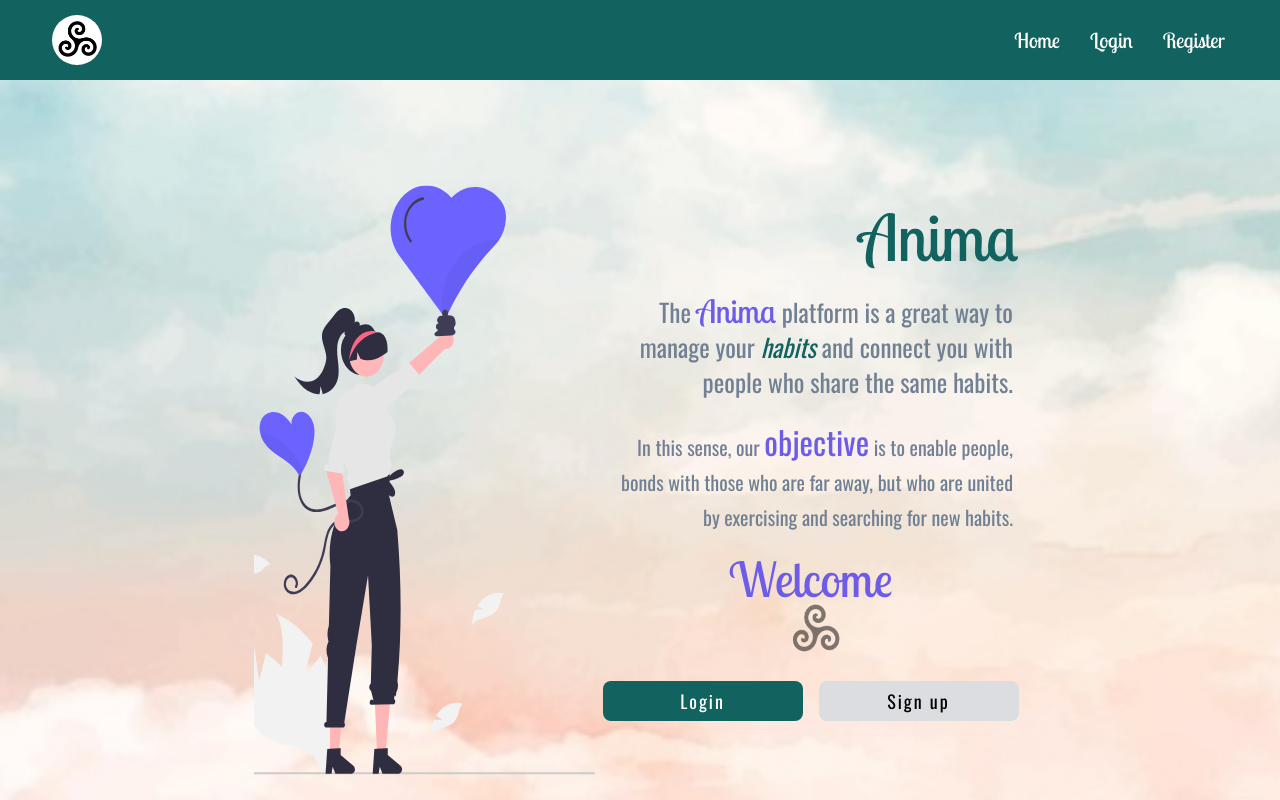
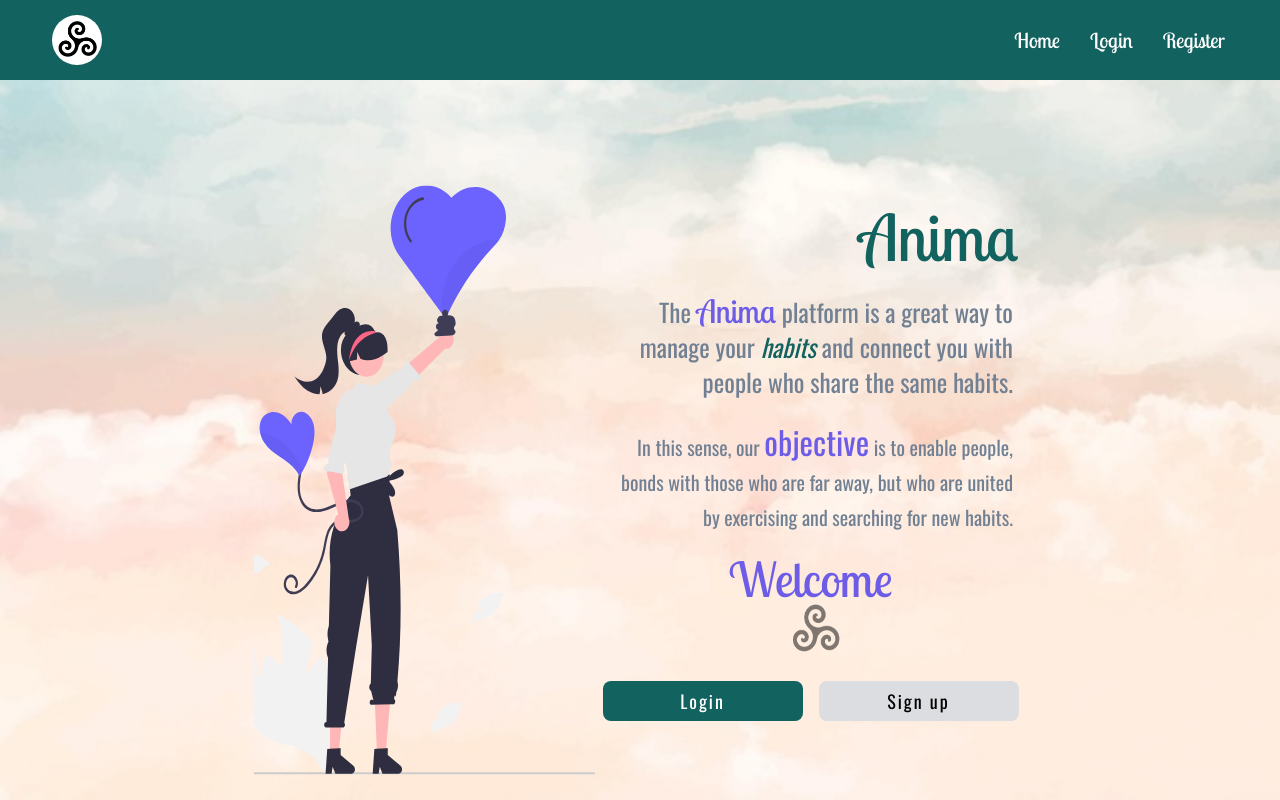
Before and after one commit to vitorsoaresf/gestao-habitos, a React (Create React App) app: page / in a window 1280 px wide. Shown: the top 800 px of the page. Built offline with nearby package versions, Linux system fonts and the light colour scheme; no server answers.

Commit message:
fix: changes background properties to prevent breaks

```diff
--- a/src/style/global.js
+++ b/src/style/global.js
@@ -1,5 +1,5 @@
 import { createGlobalStyle } from "styled-components";
-import img from "../assets/background2.jpg";
+import img from "../assets/background.jpg";
 
 const GlobalStyle = createGlobalStyle`
 //----------------------reset css------------------//
@@ -36,8 +36,9 @@ body {
 
     background-image: url(${img});
     background-size: cover;
-
-
+    background-repeat: no-repeat;
+    background-position: center;
+    height: 100vh;
 }
 ol, ul {
     list-style: none;
```
Also changed, not shown: src/assets/background.jpg, src/assets/background2.jpg (deleted).
